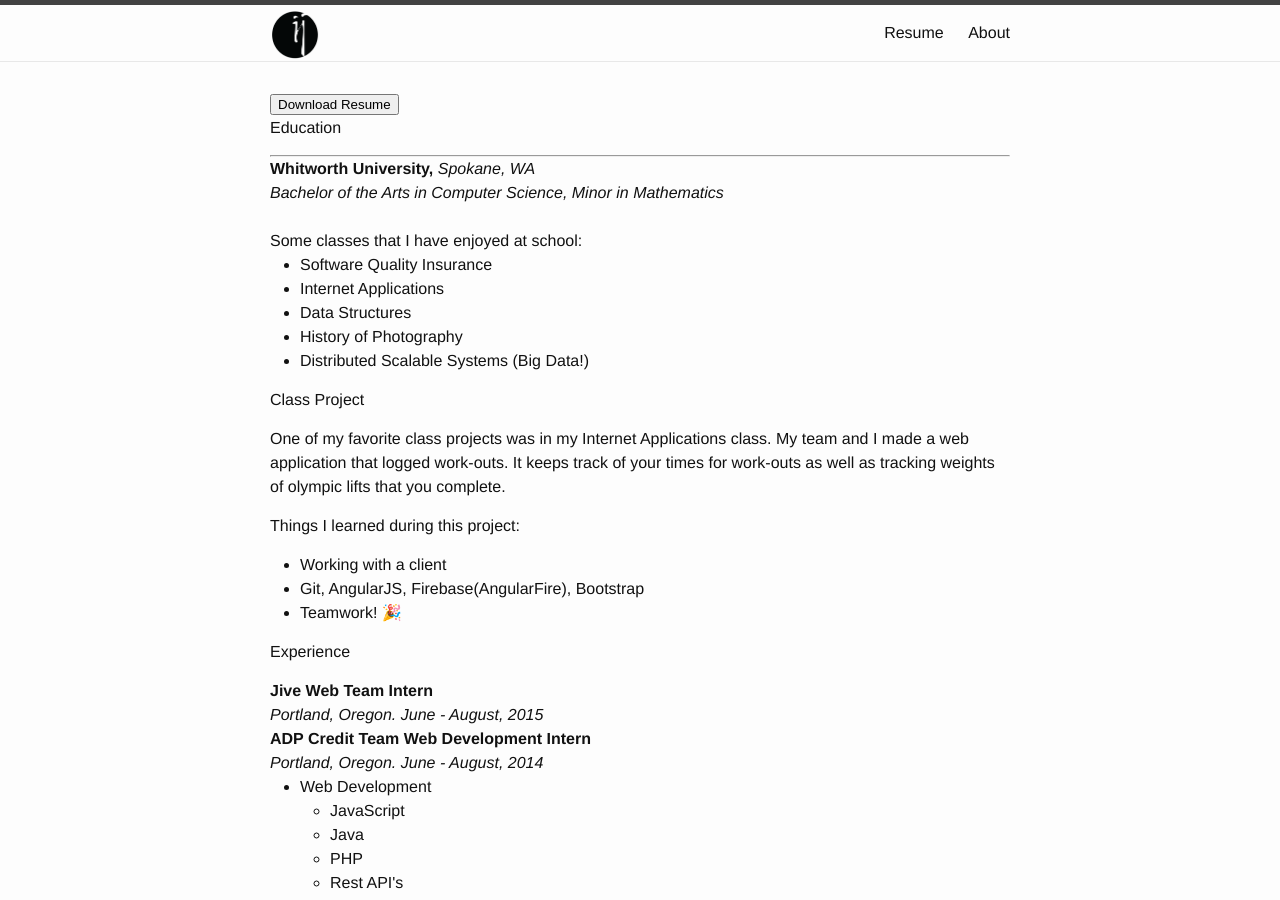
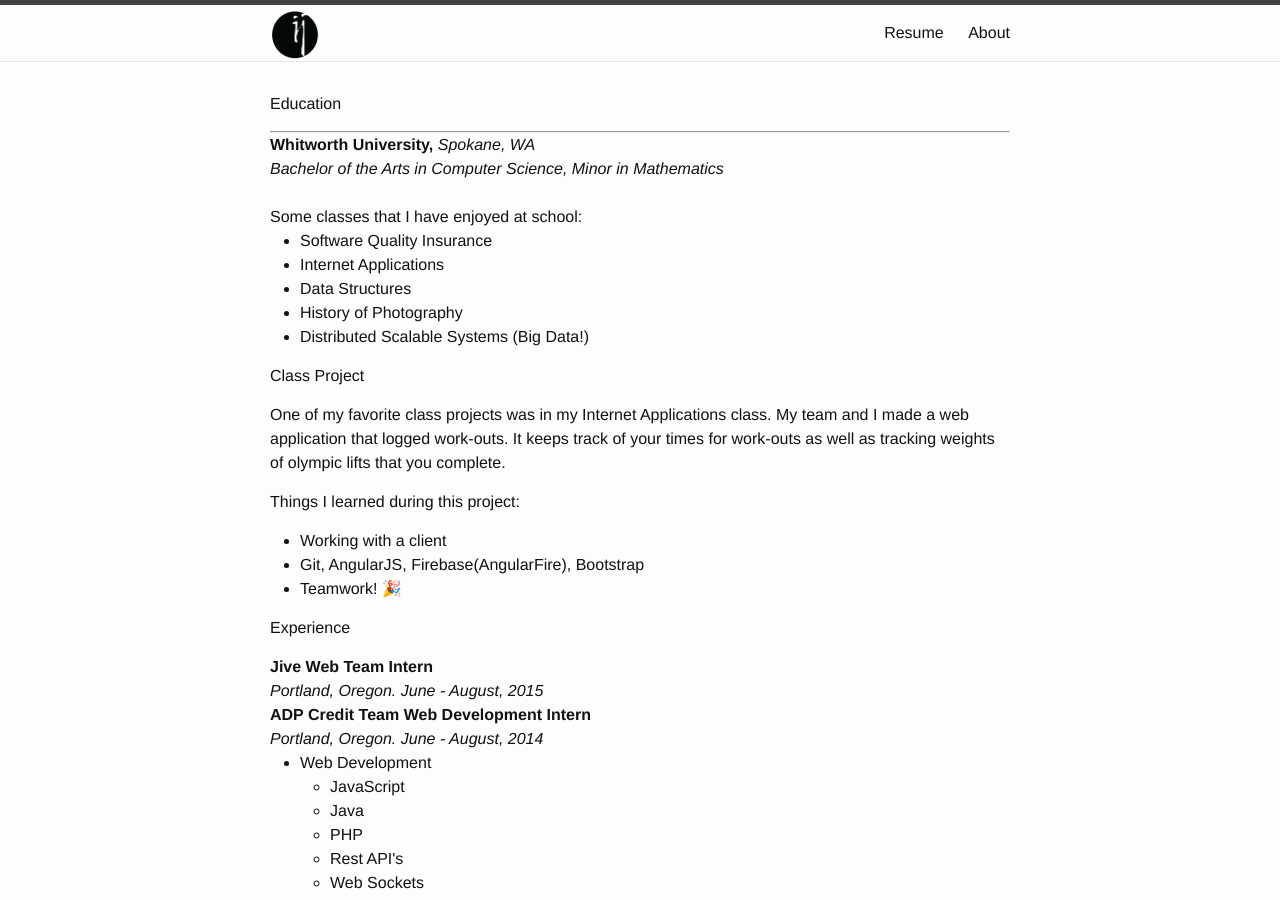
Before and after one commit to ijones16/ijones16.github.io, a Jekyll site: the page built from resume/index.html, in a window 1280 px wide and 900 px high. Built offline with Jekyll 4.4.1, drawn with Linux system fonts in a browser that asks for light colours; emoji names are drawn with the system emoji font.

Commit message:
deleting useless button

```diff
--- a/resume/index.html
+++ b/resume/index.html
@@ -3,9 +3,7 @@
 title: Resume
 permalink: /resume/
 ---
-<div class="download-resume">
-    <button type="button" name="button">Download Resume</button>
-</div>
+
 <div class="resume">
     <div class="about-education">
         <h4>Education</h4>
```
